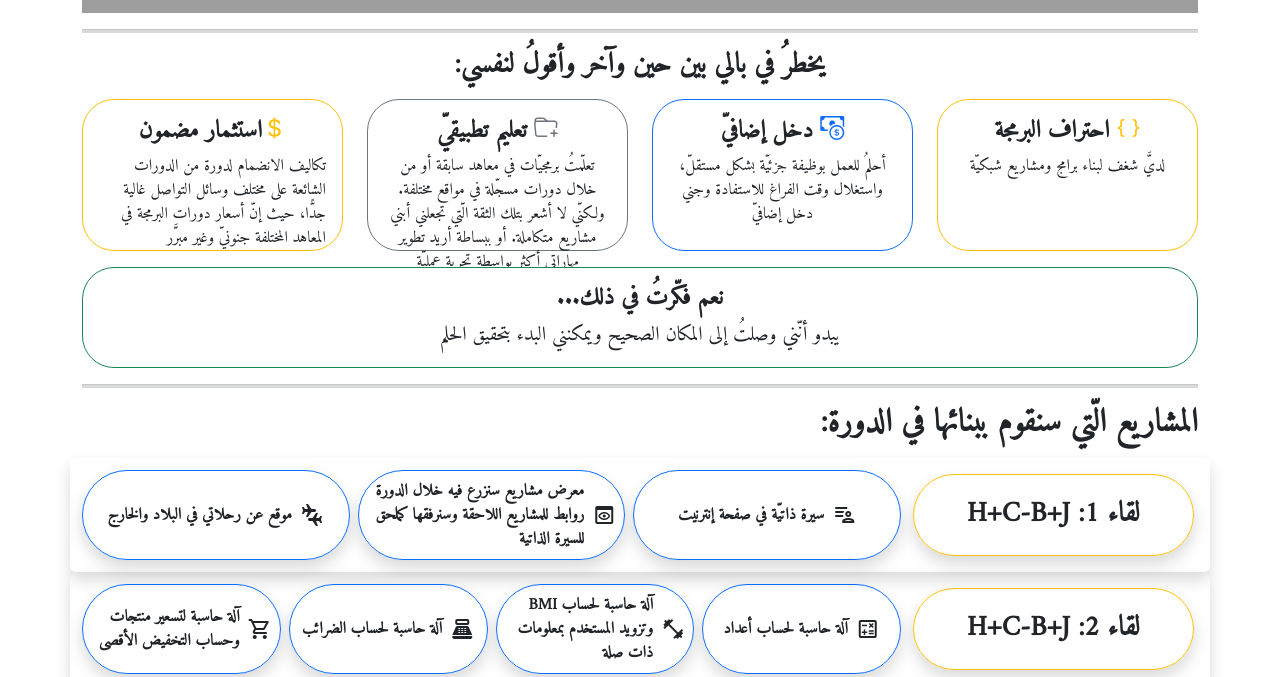
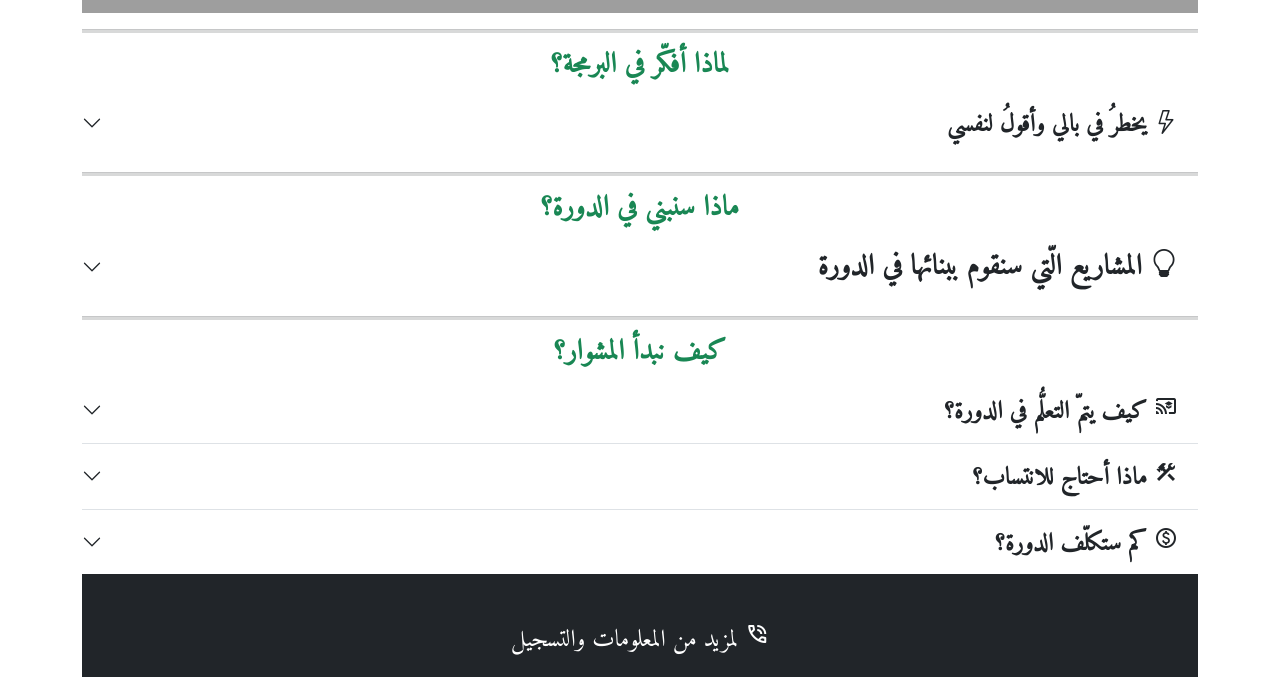
Before and after one commit to FaresMulla/procodeLandingPage, a plain HTML site: page index.html in a window 1280 px wide. Shown: the part 523-1200 px from the top of the page. Drawn offline with nearby package versions, Linux system fonts and the light colour scheme; grey boxes are pictures that could not be loaded.

Commit message:
fixed by taufiq

```diff
--- a/index.html
+++ b/index.html
@@ -87,8 +87,21 @@
       </div>
 
       <hr class="hrHeight"/>
-      <div>
-        <h3 class="mb-2 text-center fw-bolder">يخطرُ في بالي بين حين وآخر وأقولُ لنفسي:</h3>
+      <h3 class="mb-2 text-center text-success fw-bolder">لماذا أفكّر في البرمجة؟</h3>
+      <div class="accordion accordion-flush" id="accordionFlush1">
+        <div class="accordion-item">
+          <h2 class="accordion-header" id="flush-headingOne">
+            <button class="accordion-button collapsed" type="button" data-bs-toggle="collapse" data-bs-target="#flush-collapseOne" aria-expanded="false" aria-controls="flush-collapseOne">
+              <h4 class="card-title fs-4 text-end fw-bolder col-12">
+                <span class="material-symbols-outlined ">
+                  <i class="bi bi-lightning"></i>
+                    </span>
+                    يخطرُ في بالي وأقولُ لنفسي
+            </h4>
+            </button>
+          </h2>
+          <div id="flush-collapseOne" class="accordion-collapse collapse" aria-labelledby="flush-headingOne" data-bs-parent="#accordionFlushExample">
+            <div class="accordion-body">
               <div class="row">
                 <div class="col-sm-6 col-md-6 col-lg-3 mt-2 mt-2">
                   <div class="card border-warning rounded-5">
@@ -167,6 +180,9 @@
                 <!--  -->
               </div>
             </div>
+            </div>
+          </div>
+        </div>
       <hr class="hrHeight" />
       <!-- <div class="col-12 mt-3">
         <div class="card border-info rounded-5">
@@ -185,8 +201,22 @@
       <!-- <hr class="hrHeight"/> -->
 
 
-      <div>
-        <h2 class="mb-3 fw-bolder">المشاريع الّتي سنقوم ببنائها في الدورة:</h2>
+      <h3 class="mb-2 text-center text-success fw-bolder">ماذا سنبني في الدورة؟</h3>
+        <div class="accordion accordion-flush" id="accordionFlush2">
+
+          <div class="accordion-item">
+            <h2 class="accordion-header" id="flush-headingTwo">
+              <button class="accordion-button collapsed" type="button" data-bs-toggle="collapse" data-bs-target="#flush-collapseTwo" aria-expanded="false" aria-controls="flush-collapseTwo">
+                <h4 class="card-title fs-3 text-end fw-bolder col-12">
+                 <span>
+                  <i class="bi bi-lightbulb"></i>
+                 </span>
+                  المشاريع الّتي سنقوم ببنائها في الدورة
+                </h4>
+              </button>
+            </h2>
+            <div id="flush-collapseTwo" class="accordion-collapse collapse" aria-labelledby="flush-headingTwo" data-bs-parent="#accordionFlushExample">
+              <div class="accordion-body">
                 <div class="row shadow p-2 rounded">
                   <div class="fw-bolder fs-3 border border-warning rounded-pill shadow p-2 rounded col-3 m-2 d-flex align-items-center justify-content-center">
                     لقاء 1:
@@ -332,9 +362,6 @@
                                 بناء برنامج لمصلحة تجاريّة يشمل توثيق المصروفات والمدخولات، البضاعة المتوفّرة في الدكان والمخزن، حسابات الزبائن واستصدار بيانات إحصائيّة تساعد صاحب المصلحة على تنمية مصلحته التجاريّة وزيادة أرباحه
                             </div>
                           </div>
-
-
-
                           <div class="row">
                             <div class="col-12 mt-3">
                               <div class="card border-success rounded-5">
@@ -349,17 +376,20 @@
                                 </div>
                               </div>
                             </div>
-
+                          </div>
+              </div>
+            </div>
+          </div>
         </div>
       </div>
       <hr class="hrHeight"/>
 
 
         <h3 class="mb-2 text-center text-success fw-bolder">كيف نبدأ المشوار؟</h3>
-        <div class="accordion accordion-flush" id="accordionFlushExample">
+        <div class="accordion accordion-flush" id="accordionFlush3">
           <div class="accordion-item">
-            <h2 class="accordion-header" id="flush-headingOne">
-              <button class="accordion-button collapsed" type="button" data-bs-toggle="collapse" data-bs-target="#flush-collapseOne" aria-expanded="false" aria-controls="flush-collapseOne">
+            <h2 class="accordion-header" id="flush-headingThree">
+              <button class="accordion-button collapsed" type="button" data-bs-toggle="collapse" data-bs-target="#flush-collapseThree" aria-expanded="false" aria-controls="flush-collapseThree">
                 <h4 class="card-title fs-4 text-end fw-bolder col-12">
                   <span class="material-symbols-outlined ">
                       cast_for_education
@@ -368,7 +398,7 @@
               </h4>
               </button>
             </h2>
-            <div id="flush-collapseOne" class="accordion-collapse collapse" aria-labelledby="flush-headingOne" data-bs-parent="#accordionFlushExample">
+            <div id="flush-collapseThree" class="accordion-collapse collapse" aria-labelledby="flush-headingThree" data-bs-parent="#accordionFlushExample">
               <div class="accordion-body">
                 <p class="card-text fs-5">
                   الطواقم في الشركات تعمل بشكل فرديّ على بناء مشروع مشترك، لكنّهم يهتمّون بحصول جميع الرفاق على المساندة والمساعدة للتقدُّم سويًّا. <br>
@@ -380,8 +410,8 @@
             </div>
           </div>
           <div class="accordion-item">
-            <h2 class="accordion-header" id="flush-headingTwo">
-              <button class="accordion-button collapsed" type="button" data-bs-toggle="collapse" data-bs-target="#flush-collapseTwo" aria-expanded="false" aria-controls="flush-collapseTwo">
+            <h2 class="accordion-header" id="flush-headingFour">
+              <button class="accordion-button collapsed" type="button" data-bs-toggle="collapse" data-bs-target="#flush-collapseFour" aria-expanded="false" aria-controls="flush-collapseFour">
                 <h4 class="card-title fs-4 text-end fw-bolder col-12">
                   <span class="material-symbols-outlined">
                       construction
@@ -389,7 +419,7 @@
                   ماذا أحتاج للانتساب؟
               </h4></button>
             </h2>
-            <div id="flush-collapseTwo" class="accordion-collapse collapse" aria-labelledby="flush-headingTwo" data-bs-parent="#accordionFlushExample">
+            <div id="flush-collapseFour" class="accordion-collapse collapse" aria-labelledby="flush-headingFour" data-bs-parent="#accordionFlushExample">
               <div class="accordion-body">
                 <p class="card-text fs-5">
                   <ul>
@@ -414,8 +444,8 @@
             </div>
           </div>
           <div class="accordion-item">
-            <h2 class="accordion-header" id="flush-headingThree">
-              <button class="accordion-button collapsed" type="button" data-bs-toggle="collapse" data-bs-target="#flush-collapseThree" aria-expanded="false" aria-controls="flush-collapseThree">
+            <h2 class="accordion-header" id="flush-headingFive">
+              <button class="accordion-button collapsed" type="button" data-bs-toggle="collapse" data-bs-target="#flush-collapseFive" aria-expanded="false" aria-controls="flush-collapseFive">
                 <h4 class="card-title fs-4 text-end fw-bolder col-12">
                   <span class="material-symbols-outlined">
                       monetization_on
@@ -424,7 +454,7 @@
 
               </h4></button>
             </h2>
-            <div id="flush-collapseThree" class="accordion-collapse collapse" aria-labelledby="flush-headingThree" data-bs-parent="#accordionFlushExample">
+            <div id="flush-collapseFive" class="accordion-collapse collapse" aria-labelledby="flush-headingFive" data-bs-parent="#accordionFlushExample">
               <div class="accordion-body">
                 <p class="card-text fs-5">
                   <ul>
```
Lines whose indentation alone changed are shown as unchanged.
